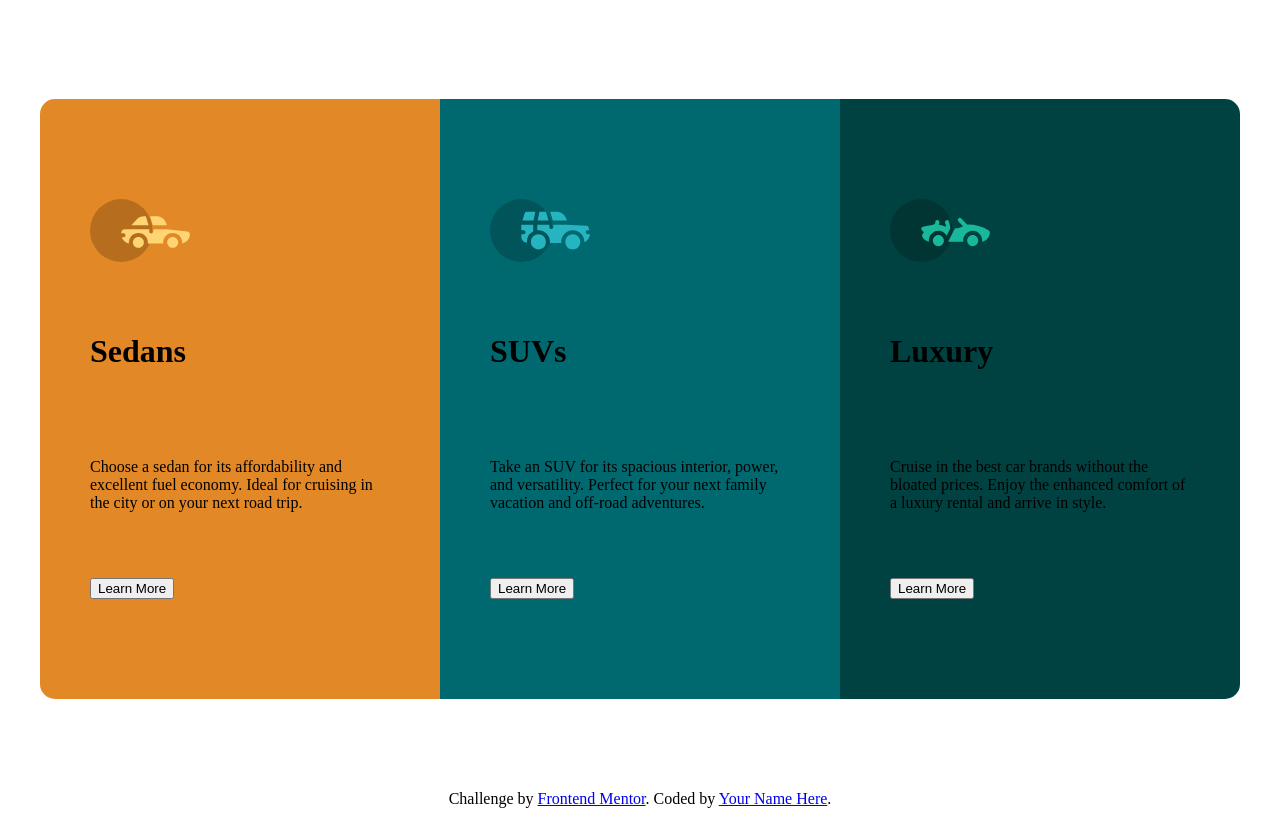
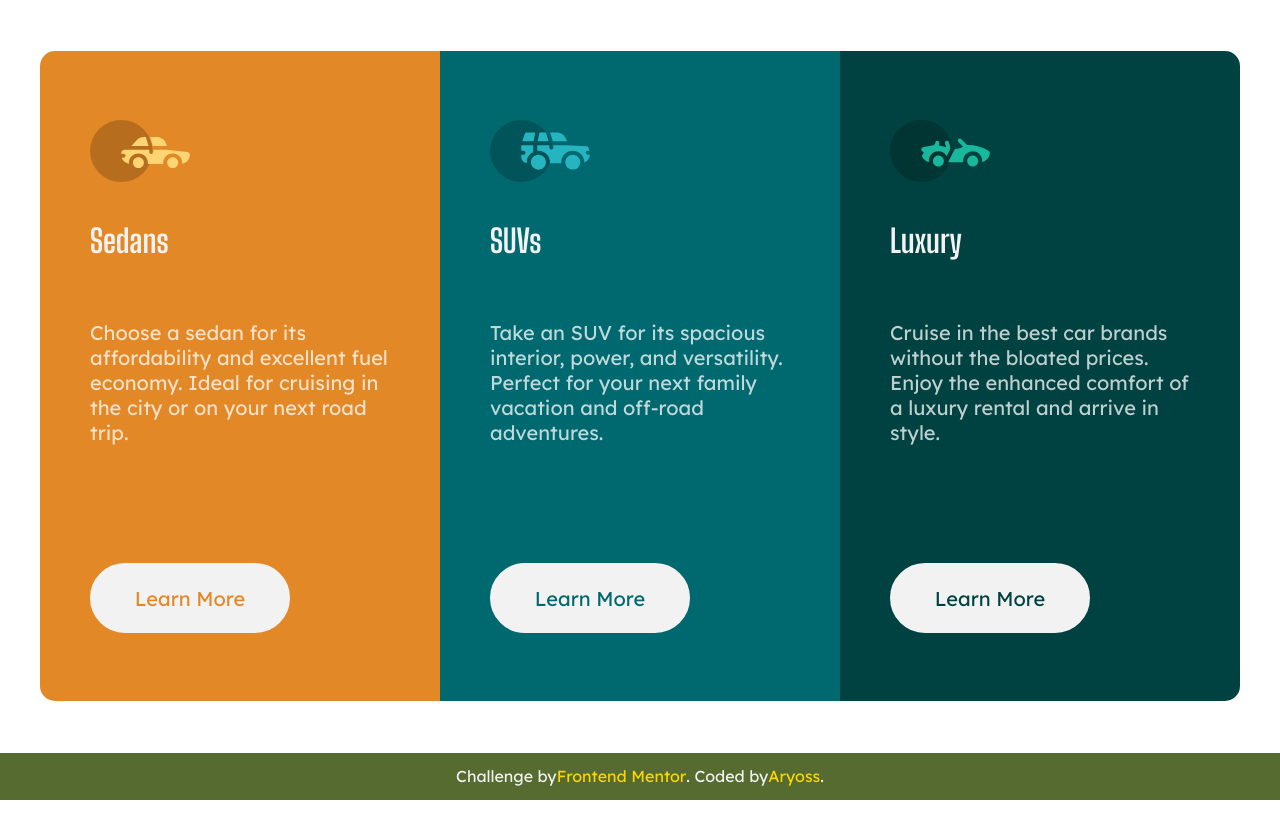
Before and after one commit to Axel0th/3-column_preview_card_component, a plain HTML site: page index.html in a window 1280 px wide. Drawn offline with Linux system fonts and the light colour scheme.

Commit message:
style cards and footer

```diff
--- a/index.html
+++ b/index.html
@@ -7,43 +7,46 @@
   <link rel="icon" type="image/png" sizes="32x32" href="./images/favicon-32x32.png">
   <link href="./style.css" rel="stylesheet">
 
+  <link rel="preconnect" href="https://fonts.googleapis.com">
+  <link rel="preconnect" href="https://fonts.gstatic.com" crossorigin>
+  <link href="https://fonts.googleapis.com/css2?family=Big+Shoulders+Display:wght@100..900&family=Open+Sans&family=Poppins:wght@600&display=swap" rel="stylesheet">
+  <link href="https://fonts.googleapis.com/css2?family=Big+Shoulders+Display:wght@100..900&family=Lexend+Deca:wght@100..900&family=Open+Sans&family=Poppins:wght@600&display=swap" rel="stylesheet">
+
   <title>Frontend Mentor | 3-column preview card component</title>
 
-  <!-- Feel free to remove these styles or customise in your own stylesheet 👍 -->
+</head>
 
-</head>
 <body>
   <div class="container">
 
     <div class="card1">
       <img src="./images/icon-sedans.svg" alt="Sedans icon">
-      <h1>Sedans</h1>
-      <p>Choose a sedan for its affordability and excellent fuel economy. Ideal for cruising in the city
+      <h1 class="big-shoulders-display-headline">Sedans</h1>
+      <p class="lexend-deca-parag">Choose a sedan for its affordability and excellent fuel economy. Ideal for cruising in the city
       or on your next road trip.</p>
-      <button>Learn More</button>
+      <button class="button1 lexend-deca-parag">Learn More</button>
     </div>
 
     <div class="card2">
       <img src="./images/icon-suvs.svg" alt="SUVs icon">
-      <h1>SUVs</h1>
-      <p>Take an SUV for its spacious interior, power, and versatility. Perfect for your next family vacation
+      <h1 class="big-shoulders-display-headline">SUVs</h1>
+      <p class="lexend-deca-parag">Take an SUV for its spacious interior, power, and versatility. Perfect for your next family vacation
       and off-road adventures.</p>
-      <button>Learn More</button>
+      <button class="button2 lexend-deca-parag">Learn More</button>
     </div>
 
     <div class="card3">
       <img src="./images/icon-luxury.svg" alt="Luxury icon">
-      <h1>Luxury</h1>
-      <p>Cruise in the best car brands without the bloated prices. Enjoy the enhanced comfort of a luxury
+      <h1 class="big-shoulders-display-headline">Luxury</h1>
+      <p class="lexend-deca-parag">Cruise in the best car brands without the bloated prices. Enjoy the enhanced comfort of a luxury
       rental and arrive in style.</p>
-      <button>Learn More</button>
+      <button class="button3 lexend-deca-parag">Learn More</button>
     </div>
 
   </div>
 
-  <div class="attribution">
-    Challenge by <a href="https://www.frontendmentor.io?ref=challenge" target="_blank">Frontend Mentor</a>.
-    Coded by <a href="#">Your Name Here</a>.
+  <div class="attribution lexend-deca-parag">
+    Challenge by<a href="https://www.frontendmentor.io?ref=challenge" target="_blank">Frontend Mentor</a>. Coded by <a href="https://github.com/Axel0th?tab=overview&from=2024-08-01&to=2024-08-14" target="_blank"> Aryoss</a>.
   </div>
 </body>
 </html>
--- a/style.css
+++ b/style.css
@@ -4,6 +4,7 @@
     justify-content: center;
     align-items: center;
     height: 100vh;
+    flex-wrap: wrap;
 }
 
 body {
@@ -11,11 +12,12 @@ body {
     flex-direction: column;
     align-items: center;
     height: 100vh;
+    margin: 0px;
 }
 
 .card1,.card2,.card3 {
     width: 300px;
-    height: 500px;
+    height: 550px;
     padding: 50px;
     display: flex;
     flex-direction: column;
@@ -44,11 +46,68 @@ img {
     height: auto;
 }
 
-.attribution {
-
+a {
+    color: gold;
+    text-decoration: none;
 }
 
-.headline {
-    font-weight: 700;
-    font-size: 15px;
+
+
+.attribution {
+    display: flex;
+    flex-direction: row;
+    justify-content: center;
+    align-items: center;
+    background-color:  darkolivegreen;
+    color: hsl(0, 0%, 95%);
+    width: 100%;
+    height: 50px;
 }
+
+.big-shoulders-display-headline {
+  font-family: "Big Shoulders Display", sans-serif;
+  font-optical-sizing: auto;
+  font-weight: 700;
+  font-style: normal;
+  color: hsl(0, 0%, 95%);
+}
+
+p{
+    color: hsla(0, 0%, 100%, 0.75);
+    font-size: 20px;
+    margin-bottom: 100px;
+}
+
+.button1 {
+    color: hsl(31, 77%, 52%);
+}
+
+.button2 {
+    color: hsl(184, 100%, 22%);
+}
+
+.button3 {
+    color: hsl(179, 100%, 13%);
+}
+
+.button1,.button2,.button3 {
+    width: 200px;
+    height: 70px;
+    background-color: hsl(0, 0%, 95%);
+    font-weight: 400;
+    font-size: 20px;
+    padding: 20px;
+    border-radius: 35px;
+    border: 3px solid hsl(0, 0%, 95%);
+}
+
+.button1:hover,.button2:hover,.button3:hover {
+    background-color: transparent;
+    color: hsl(0, 0%, 95%);
+}
+
+.lexend-deca-parag {
+    font-family: "Lexend Deca", sans-serif;
+    font-optical-sizing: auto;
+    font-style: normal;
+  }
```
